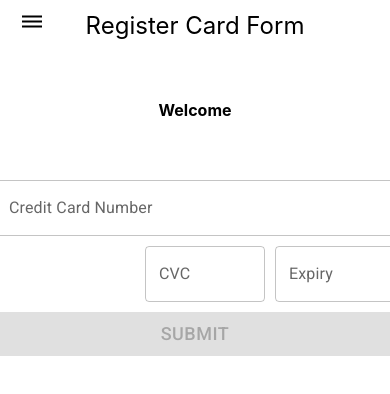
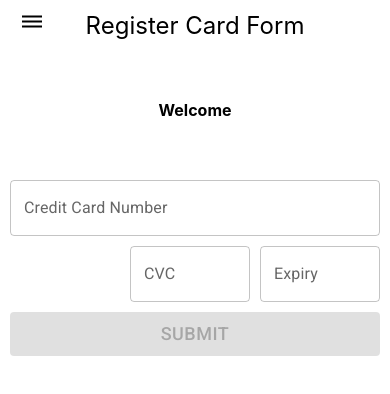
Before and after one commit to phuongvohuy/technical_assessment, a React (Create React App) app: page /home/card-register in a window 390 px wide. Shown: the top 394 px of the page. Built offline with nearby package versions, Linux system fonts and the light colour scheme.

Commit message:
Fix responsive issue on mobile

```diff
--- a/src/features/card/CardRegistrationForm.css
+++ b/src/features/card/CardRegistrationForm.css
@@ -28,3 +28,18 @@
   align-items: center;
   min-width: 400px;
 }
+
+@media only screen and (max-width: 600px) {
+  .card-info {
+    min-width: initial;
+    width: -moz-calc(100% - 20px);
+    /* WebKit */
+    width: -webkit-calc(100% - 20px);
+    /* Opera */
+    width: -o-calc(100% - 20px);
+    /* Standard */
+    width: calc(100% - 20px);
+    padding-left: 10px;
+    padding-right: 10px;
+  }
+}
```
